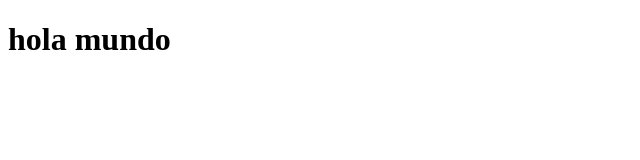
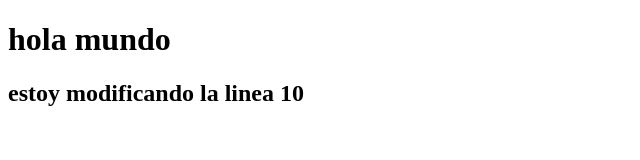
Before and after one commit to Lucecillacf/lanzarote, a plain HTML site: page index.html in a window 1280 px wide. Shown: the whole page, without its empty margins (0-640 px from the left). Drawn offline with Linux system fonts and the light colour scheme.

Commit message:
modificación linea 10

```diff
--- a/index.html
+++ b/index.html
@@ -7,5 +7,6 @@
 </head>
 <body>
     <h1>hola mundo</h1>
+    <h2>estoy modificando la linea 10</h2>
 </body>
 </html>
```
